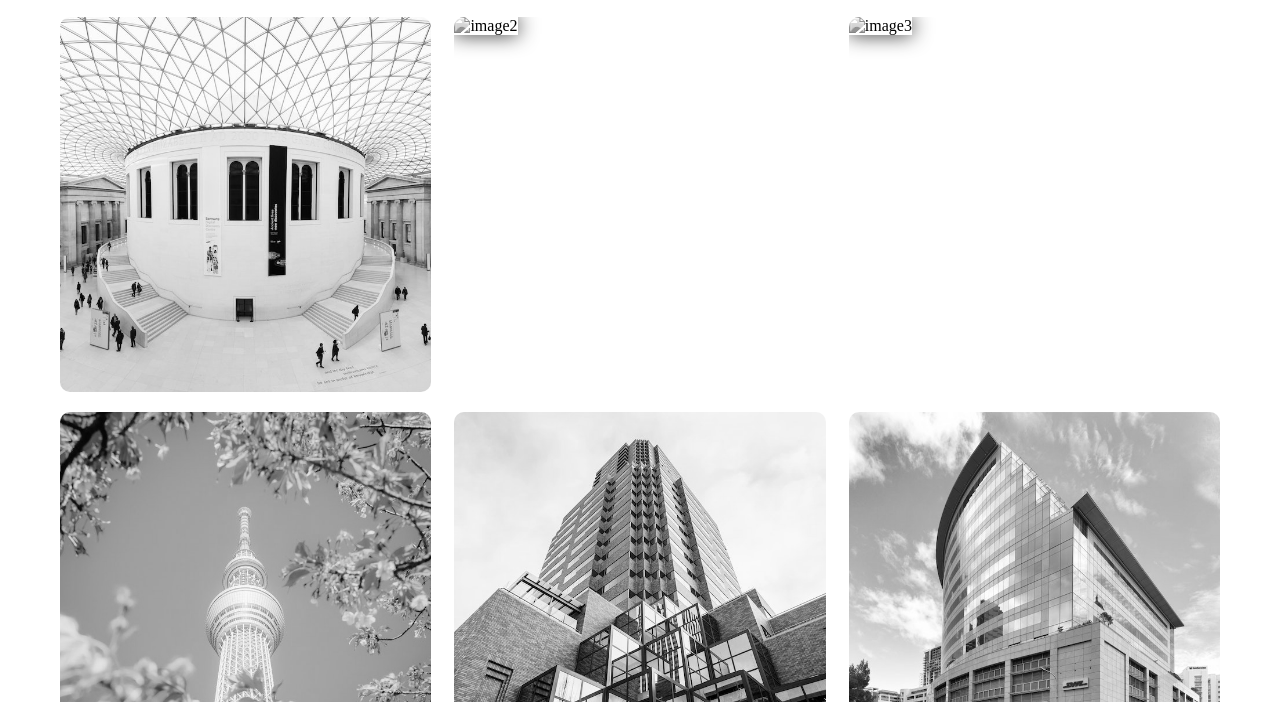
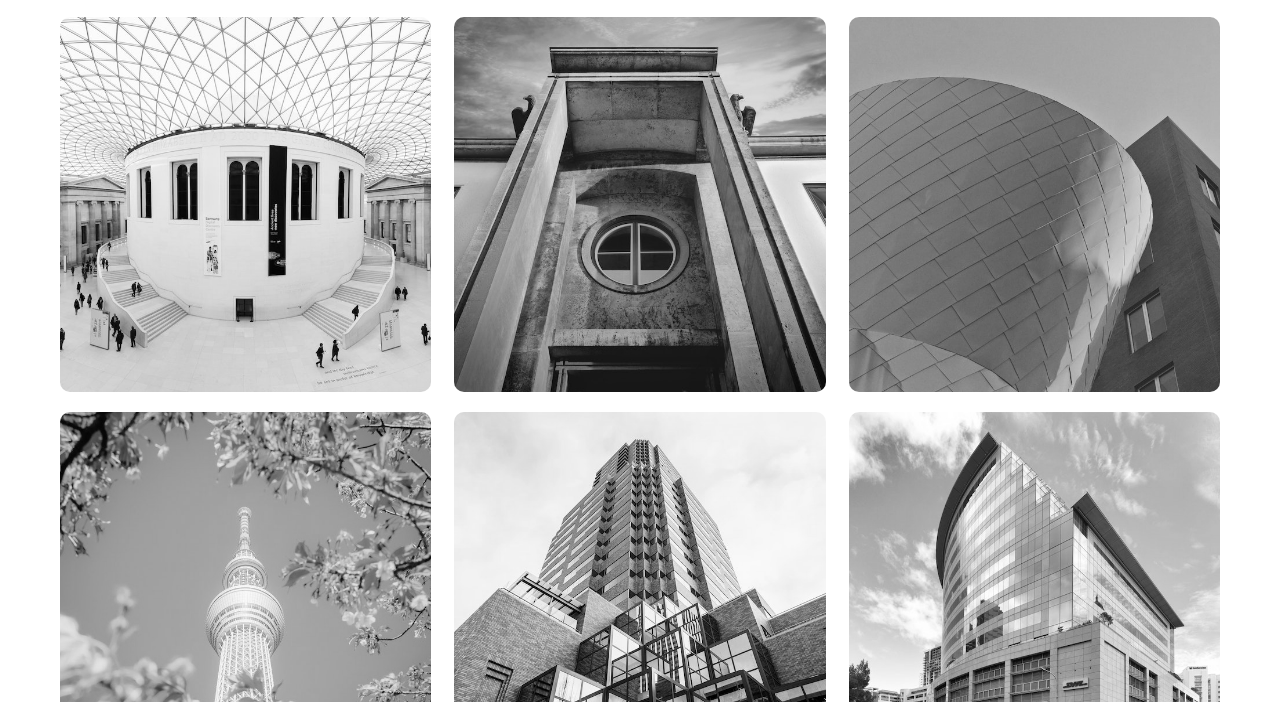
Before and after one commit to Roshan9760/Image-Gallery-Project, a plain HTML site: page index.html in a window 1280 px wide. Shown: the part 98-800 px from the top of the page. Drawn offline with Linux system fonts and the light colour scheme.

Commit message:
Update index.html

```diff
--- a/index.html
+++ b/index.html
@@ -19,13 +19,13 @@
             </figure>
 
             <figure class="card">
-               <img src="images/image2.jpg" alt="image2">
+               <img src="images/image2.jpeg" alt="image2">
                <figcaption>image2</figcaption>
             </figure>
 
 
             <figure class="card">
-              <img src="images/image3.jpg" alt="image3">
+              <img src="images/image3.jpeg" alt="image3">
               <figcaption>image3</figcaption>
             </figure>
 
```
